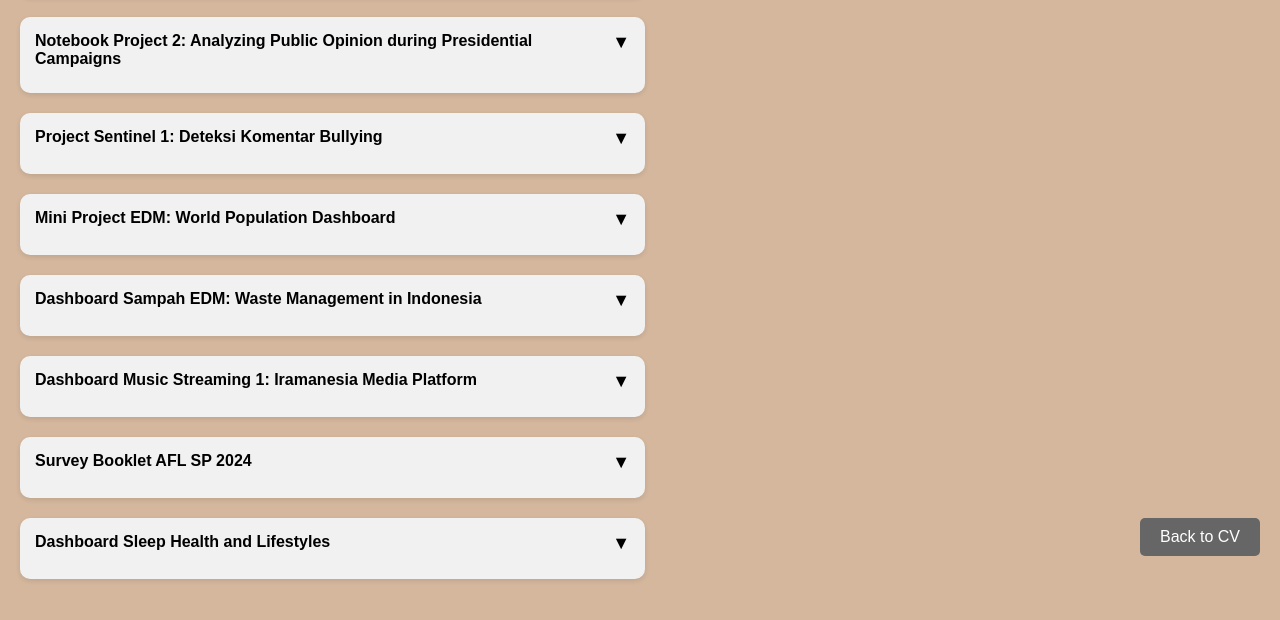
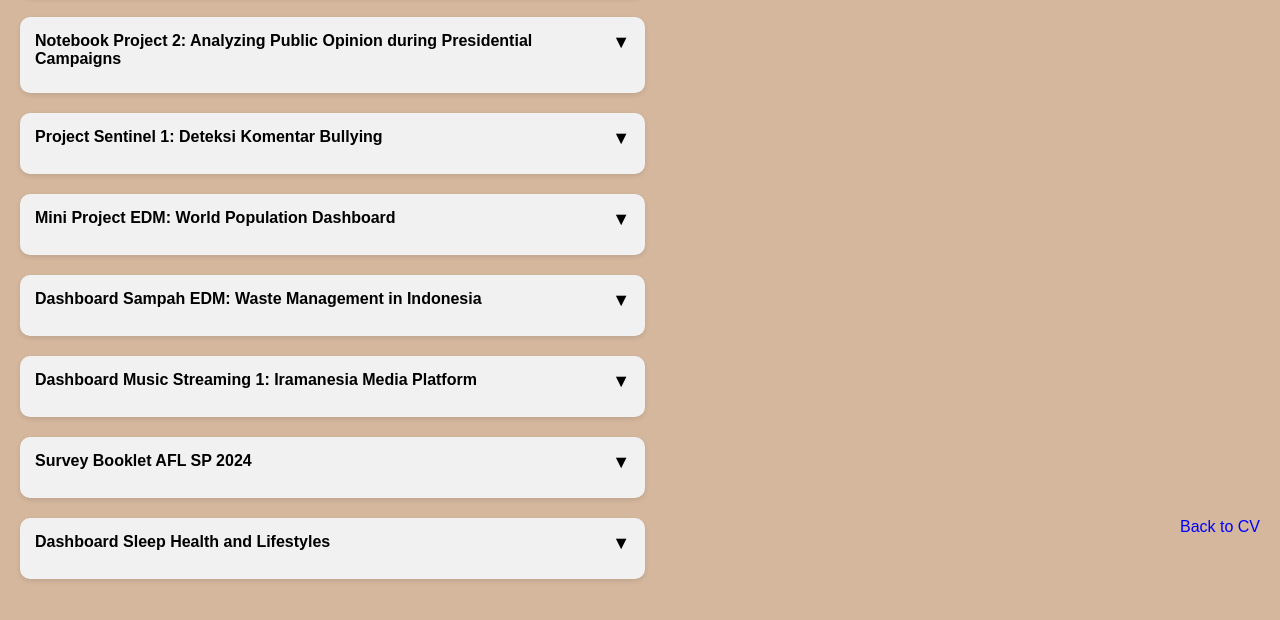
Before and after one commit to vilsonnn/WAD_Vilson_1202220199, a plain HTML site: page portfolio.html in a window 1280 px wide. Shown: the part 164-784 px from the top of the page. Drawn offline with Linux system fonts and the light colour scheme.

Commit message:
portfolio.html

```diff
--- a/portfolio.html
+++ b/portfolio.html
@@ -183,7 +183,7 @@
     </div>
     <div style="text-align: center;">
             <footer>
-                <a href="index.html" style="text-decoration:none; display: inline-block; padding: 10px 20px; background-color: #666; color: white; border-radius: 5px;">Back to CV</a>
+                <a href="/WAD_Vilson_1202220199/">Back to CV</a>
             </footer>
     </div>
 
```
